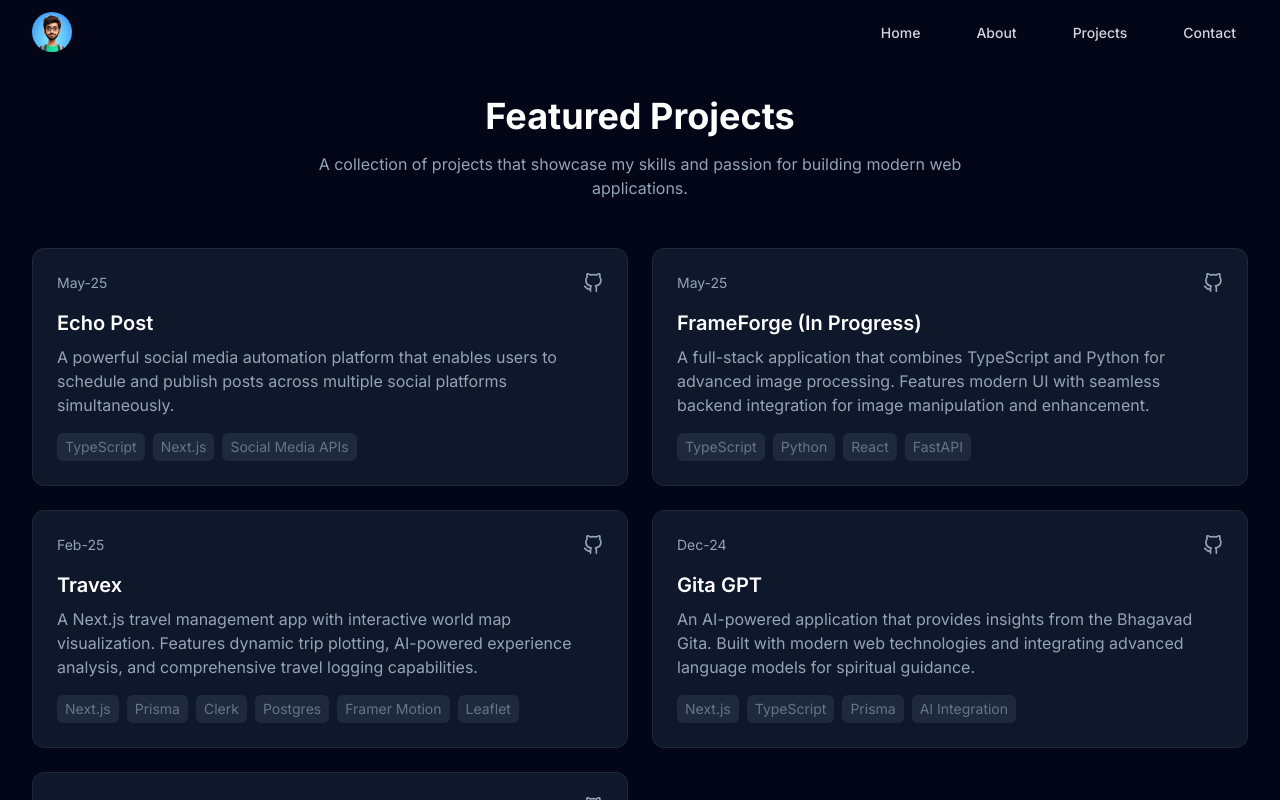
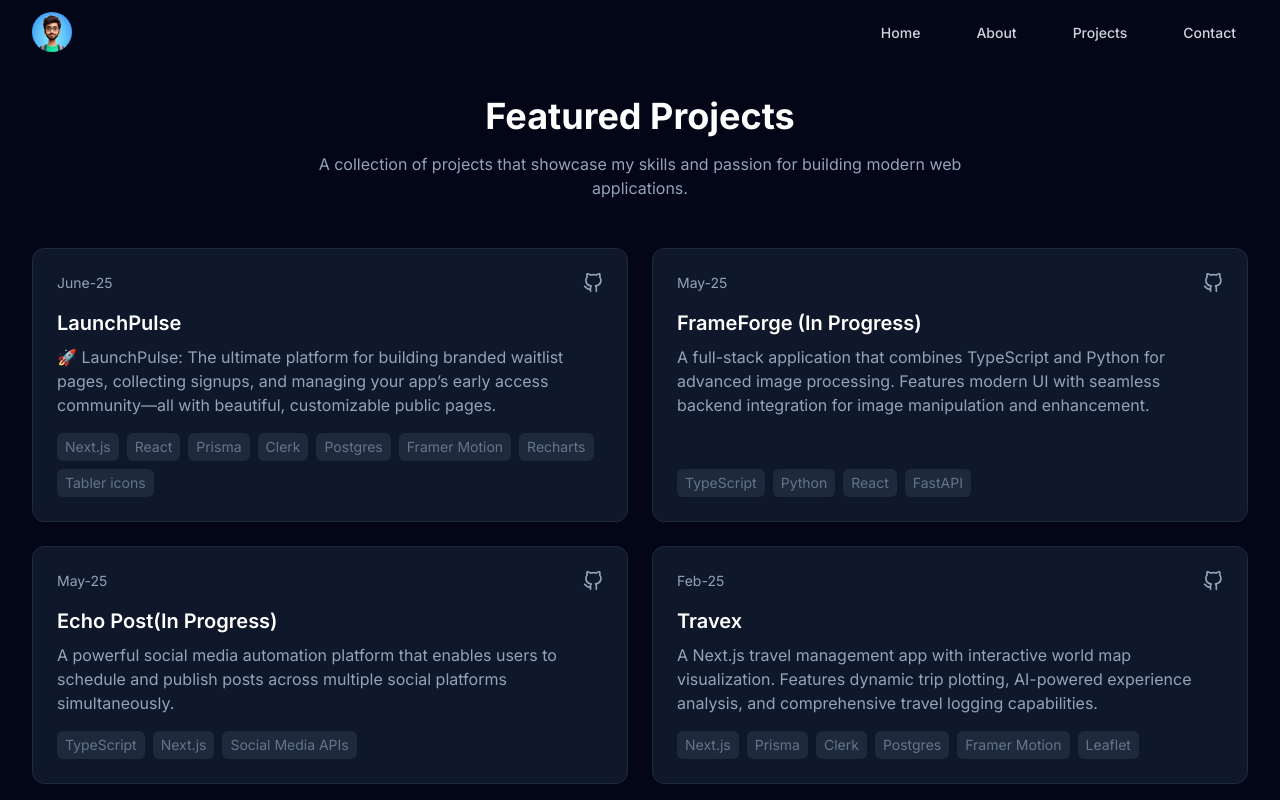
Before and after one commit to kapilsarma2002/portfolio, a Next.js app: page /project in a window 1280 px wide. Shown: the top 800 px of the page. Built offline with nearby package versions, Linux system fonts and the light colour scheme.

Commit message:
added a project

```diff
--- a/app/project/page.tsx
+++ b/app/project/page.tsx
@@ -8,12 +8,12 @@ import Link from 'next/link'
 
 const Projects = [
   {
-    title: 'Echo Post',
-    link: 'https://github.com/kapilsarma2002/echo-post',
-    date: 'May-25',
+    title: 'LaunchPulse',
+    link: 'https://github.com/kapilsarma2002/launchpulse',
+    date: 'June-25',
     description:
-      'A powerful social media automation platform that enables users to schedule and publish posts across multiple social platforms simultaneously.',
-    techstack: 'TypeScript, Next.js, Social Media APIs',
+      "🚀 LaunchPulse: The ultimate platform for building branded waitlist pages, collecting signups, and managing your app’s early access community—all with beautiful, customizable public pages.",
+    techstack: 'Next.js, React, Prisma, Clerk, Postgres, Framer Motion, Recharts, Tabler icons',
   },
   {
     title: 'FrameForge (In Progress)',
@@ -22,6 +22,14 @@ const Projects = [
     description:
       'A full-stack application that combines TypeScript and Python for advanced image processing. Features modern UI with seamless backend integration for image manipulation and enhancement.',
     techstack: 'TypeScript, Python, React, FastAPI',
+  },
+  {
+    title: 'Echo Post(In Progress)',
+    link: 'https://github.com/kapilsarma2002/echo-post',
+    date: 'May-25',
+    description:
+      'A powerful social media automation platform that enables users to schedule and publish posts across multiple social platforms simultaneously.',
+    techstack: 'TypeScript, Next.js, Social Media APIs',
   },
   {
     title: 'Travex',
```
